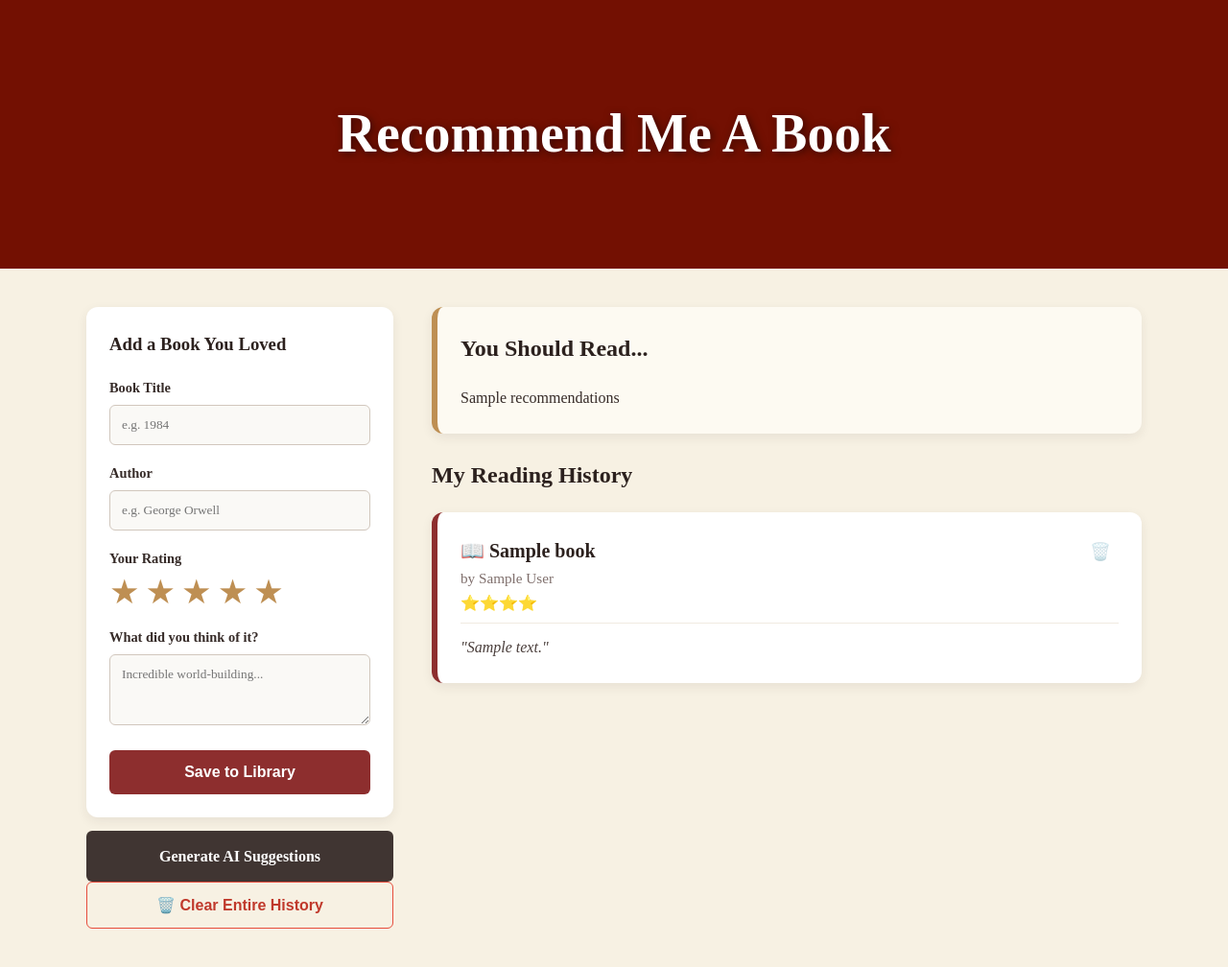
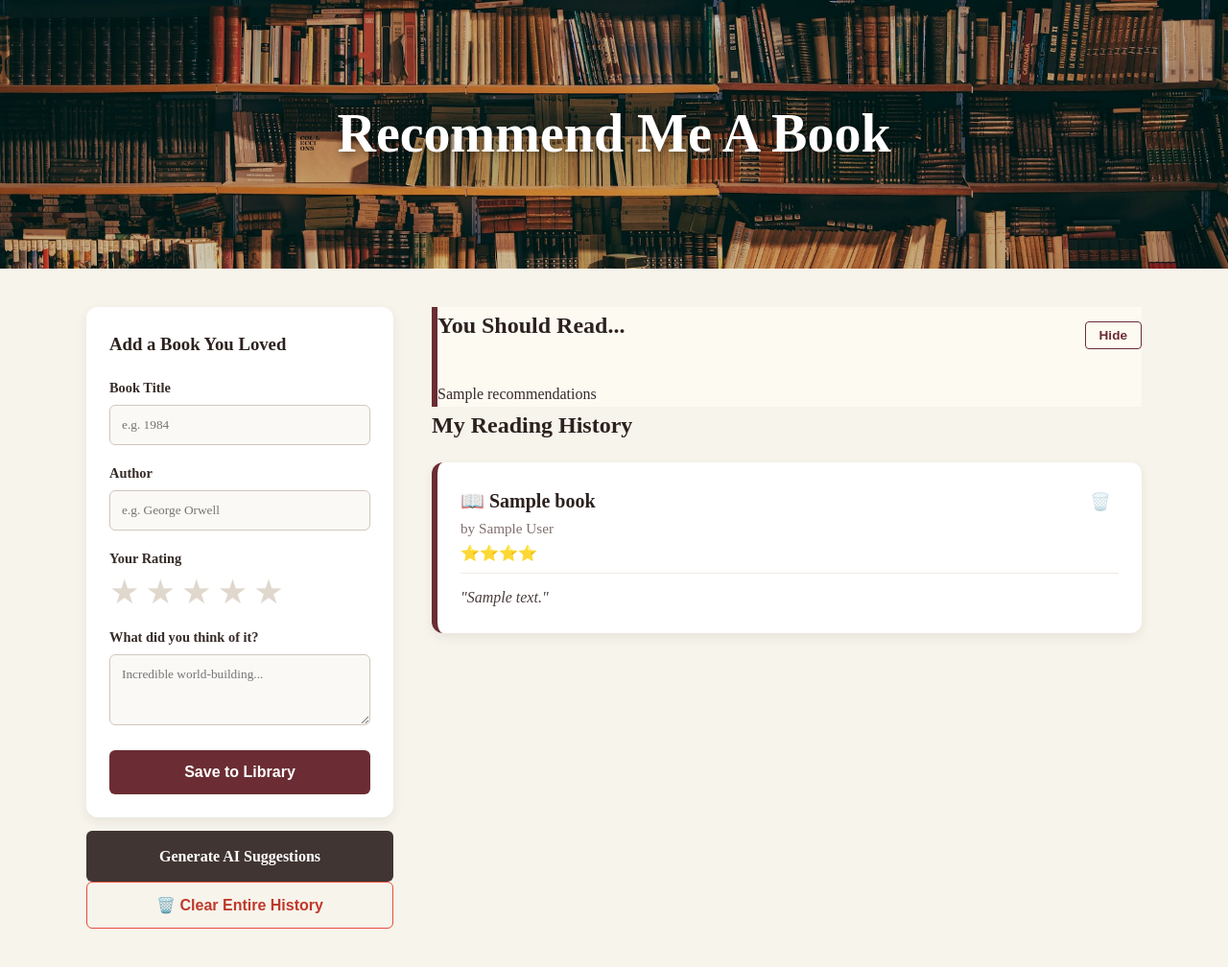
Before and after one commit to 24092bhs/book-recommendation-website, a Flask app: template templates/index.html in a window 1280 px wide. Shown: the whole page at 96% size. Run offline with Flask 3, Linux system fonts and the light colour scheme; the template is opened without the code that fills it: most values are stand-ins (such as "Sample title", 1, 10 or a date in 2020); some libraries are stand-ins or nearby versions; some web fonts are replaced.

Commit message:
fixed some formatting/visual issues and ruined the ai recommendation section

````diff
--- a/app.py
+++ b/app.py
@@ -1,4 +1,3 @@
-import os
 import sqlite3
 from flask import Flask, redirect, render_template, request
 from dotenv import load_dotenv
@@ -46,8 +45,8 @@
 
 @app.route("/add", methods=["POST"])
 def add_book():
-    input_title = request.form["title"]
-    input_author = request.form["author"]
+    input_title = request.form["title"].title()
+    input_author = request.form["author"].title()
     input_notes = request.form["notes"]
     input_rating = int(request.form["rating"])  # <-- UPDATED: Catch the rating
 
@@ -61,7 +60,7 @@
     conn.close()
     return redirect("/")
 
-
+# deletes a book from the database
 @app.route("/delete/<int:book_id>", methods=["POST"])
 def delete_book(book_id):
     conn = get_db_connection()
@@ -96,16 +95,21 @@
     # UPDATED: Instruct the AI to care deeply about the numerical values
     master_prompt = (
         "You are a friendly, knowledgeable book assistant. Look at my reading history and ratings "
-        "to recommend 5 distinct books I should read next. Heavily prioritize elements from high-rated books.\n\n"
+        "to recommend 5 niche/distinct books I should read next. Heavily prioritize elements from high-rated books.\n\n"
 
         "CRITICAL INSTRUCTIONS:\n"
-        "1. Do NOT include any introductory or concluding remarks about being a critic, your expertise, "
-        "or analyzing my tapestry/palate. Just jump straight into the recommendations using an <h2> tag for the section title.\n"
-        "2. You MUST format each of the 3 book recommendations using this exact HTML structure:\n"
-        "   <h3>[Book Title]</h3>\n"
-        "   <p><strong>Author:</strong> [Author Name]</p>\n"
-        "   <p><strong>Blurb:</strong> [A brief summary of what the book is about]</p>\n"
-        "   <p><strong>Why you will like it:</strong> [A personalized sentence explaining why it fits their history/rating]</p>\n\n"
+        "1. Do NOT include any introductory titles, section headers, or concluding remarks. Do NOT use <h2> or any other main headings. Just jump straight into rendering the first book card.\n"
+        "2. For each recommendation, identify its most popular, widely available classic edition ISBN-13 number to maximize the chance of finding its cover artwork.\n"
+        "3. You MUST format each of the 5 book recommendations using this exact HTML structure:\n"
+        "   <div class='rec-book-card'>\n"
+        "       <img src='https://covers.openlibrary.org/b/isbn/[PUT_ISBN_HERE]-M.jpg' class='rec-cover' alt='Book Cover' onerror=\"this.onerror=null;this.src='https://placehold.co/100x150?text=No+Cover';\">\n"
+        "       <div class='rec-details'>\n"
+        "           <h3>[Book Title]</h3>\n"
+        "           <p><strong>Author:</strong> [Author Name]</p>\n"
+        "           <p><strong>Blurb:</strong> [A brief summary of what the book is about]</p>\n"
+        "           <p><strong>Why you will like it:</strong> [A personalized sentence explaining why it fits their history/rating]</p>\n"
+        "       </div>\n"
+        "   </div>\n\n"
 
         "Do NOT wrap your response in markdown code blocks (like ```html), just output the raw HTML markup.\n\n"
         "Here is my reading history:\n"
--- a/static/style.css
+++ b/static/style.css
@@ -5,7 +5,7 @@
    ========================================================================== */
 body {
     font-family: 'Google Sans';
-    background-color: rgb(247, 241, 227);
+    background-color: #F7F4EB;
     color: rgb(54, 43, 40);
     margin: 0;
     padding: 0;
@@ -21,7 +21,7 @@
    2. HERO BANNER
    ========================================================================== */
 .hero-image {
-    background-image: url("images/darkred.png");
+    background-image: url("images/libraryheader.jpg");
     height: 280px;
     background-position: center;
     background-repeat: no-repeat;
@@ -98,7 +98,7 @@
 
 input[type="text"]:focus, textarea:focus {
     outline: none;
-    border-color: rgb(141, 46, 46);
+    border-color: #6B2D33;
     box-shadow: 0 0 0 3px rgba(141, 46, 46, 0.15);
 }
 
@@ -125,12 +125,12 @@
 }
 
 .btn-primary {
-    background-color: rgb(141, 46, 46);
+    background-color: #6B2D33;
     color: white;
 }
 
 .btn-primary:hover {
-    background-color: rgb(110, 35, 35);
+    background-color: #6B2D33;
 }
 
 .btn-secondary {
@@ -149,7 +149,7 @@
 /* Custom AI Container - Now matching your theme */
 .recommendations-container {
     background: rgb(253, 250, 242); /* Softer parchment tone instead of harsh blue */
-    border-left: 6px solid rgb(190, 143, 83); /* Classic library gold accent */
+    border-left: 6px solid #6B2D33; /* Classic library gold accent */
 }
 
 .rec-html-content ul {
@@ -162,7 +162,7 @@
 
 /* Reading History Cards */
 .book-card {
-    border-left: 6px solid rgb(141, 46, 46);
+    border-left: 6px solid #6B2D33;
 }
 
 .book-header {
@@ -330,3 +330,72 @@
 .interactive-star.selected {
     color: rgb(190, 143, 83); /* Classic library gold accent */
 }
+
+/* ==========================================================================
+   9. AI RECOMMENDED BOOK CARDS WITH COVERS
+   ========================================================================== */
+.rec-book-card {
+    display: flex;
+    gap: 20px;
+    background: #fff;
+    padding: 15px;
+    margin-bottom: 20px;
+    border-radius: 8px;
+    box-shadow: 0 2px 5px rgba(0,0,0,0.05);
+    align-items: flex-start;
+}
+
+.rec-cover {
+    width: 100px;
+    height: 150px;
+    object-fit: cover; /* Keeps the book proportions perfect without squishing */
+    border-radius: 4px;
+    box-shadow: 2px 2px 8px rgba(0,0,0,0.15);
+    background-color: #f5f5f5; /* Fallback background if a cover loads slowly */
+}
+
+.rec-details {
+    flex: 1; /* Allows text to fill the remaining horizontal space */
+}
+
+.rec-details h3 {
+    margin-top: 0;
+    margin-bottom: 8px;
+    color: #2c3e50;
+}
+
+/* Make it responsive: Stack vertically on small mobile screens */
+@media (max-width: 600px) {
+    .rec-book-card {
+        flex-direction: column;
+        align-items: center;
+        text-align: center;
+    }
+}
+
+/* Container to sit the header and the button side-by-side */
+.ai-title-row {
+    display: flex;
+    justify-content: space-between;
+    align-items: center;
+    margin-bottom: 20px;
+}
+
+/* Elegant Burgundy Outline Style */
+#close-rec-btn {
+    background-color: transparent;
+    border: 1px solid #6B2D33; /* Matches your primary accent */
+    color: #6B2D33;
+    padding: 6px 14px;
+    border-radius: 4px;
+    font-size: 0.85rem;
+    font-weight: 600;
+    cursor: pointer;
+    transition: all 0.2s ease-in-out;
+}
+
+/* Smooth inverse color animation on hover */
+#close-rec-btn:hover {
+    background-color: #6B2D33;
+    color: #ffffff;
+}
--- a/templates/index.html
+++ b/templates/index.html
@@ -59,9 +59,14 @@
         <main class="main-content">
 
             {% if recommendations %}
-            <div class="card recommendations-container">
-                <h2>You Should Read...</h2>
-                <div class="rec-html-content">
+            <div class="recommendations-container" id="ai-recommendations-wrapper">
+
+                <div class="ai-title-row">
+                    <h2>You Should Read...</h2>
+                    <button id="close-rec-btn" onclick="hideRecommendations()">Hide</button>
+                </div>
+
+                <div class="ai-content-body">
                     {{ recommendations | safe }}
                 </div>
             </div>
@@ -178,7 +183,13 @@
                 paintStars(currentSelectedRating);
             });
 
-        });
+            function hideRecommendations() {
+                // Locate the container on the page
+                var section = document.getElementById("ai-recommendations-wrapper");
+
+                // Instantly collapse and hide it from sight
+                section.style.display = "none";
+            });
     </script>
 
 </body>
````
Also changed, not shown: books.db, static/images/libraryheader.jpg (added).
